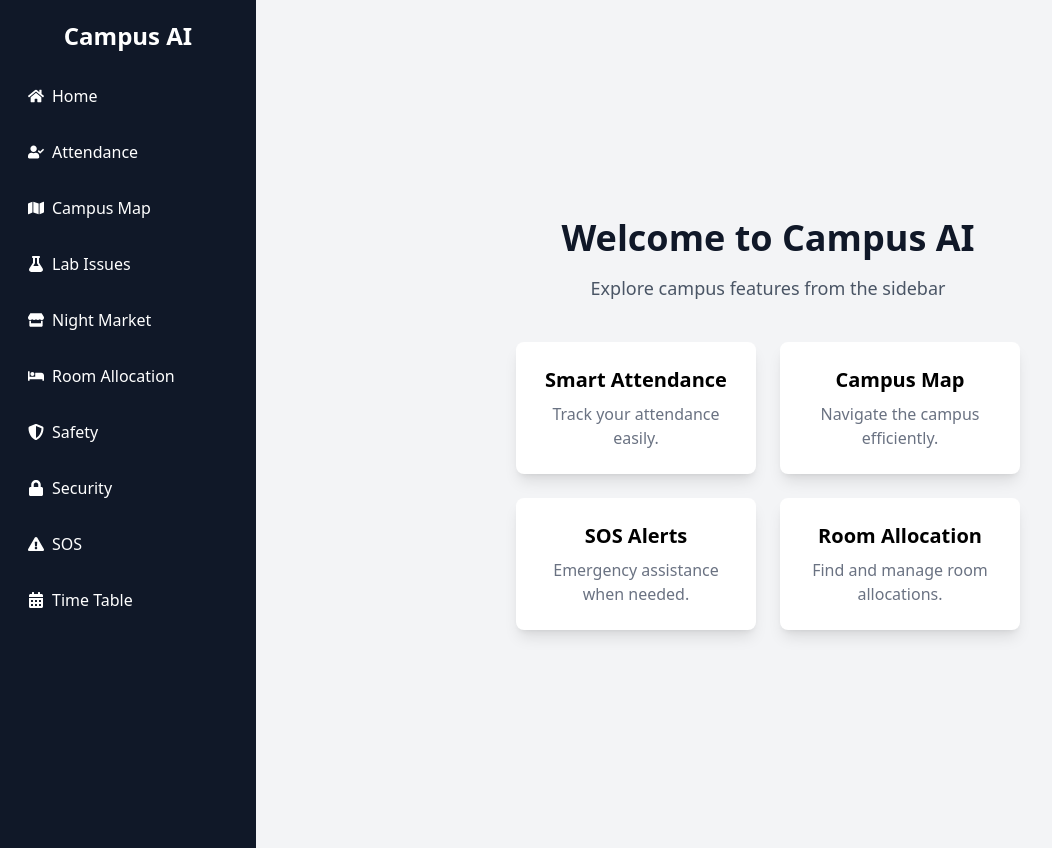
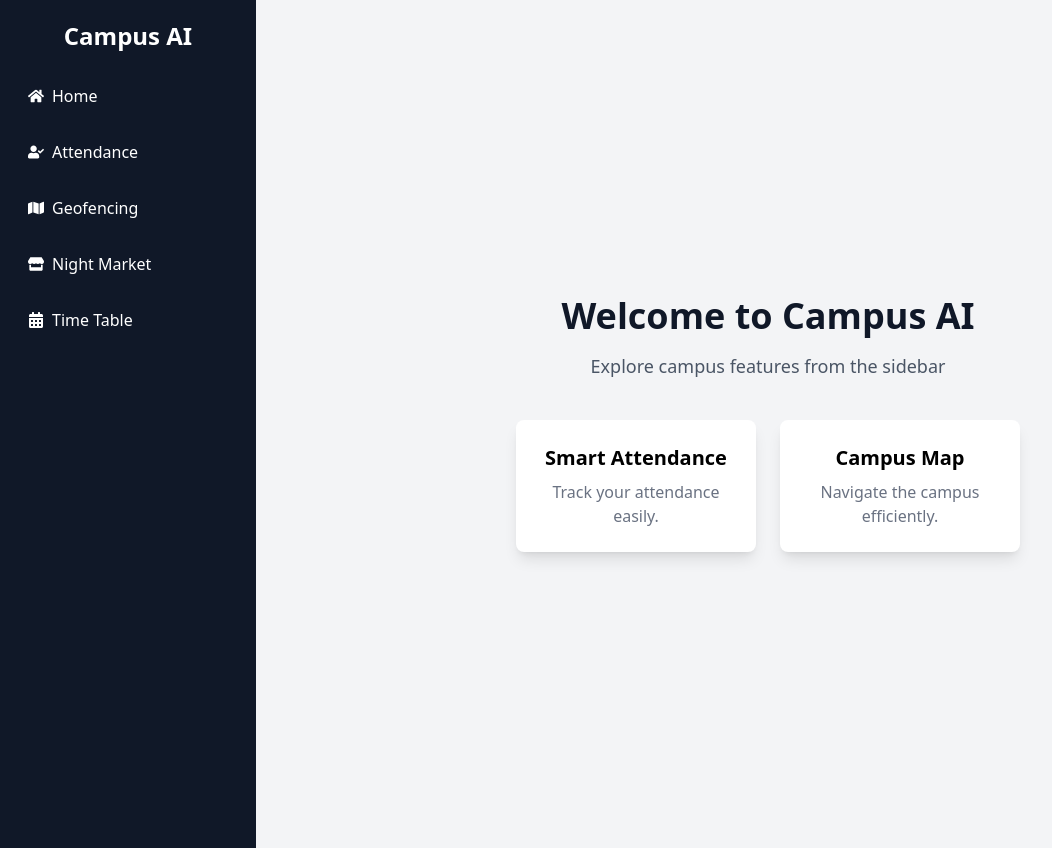
Before and after one commit to ParthAhuja4/CAMPUS-AI, a React (Vite) app in the folder FRONTEND/: page / in a window 1280 px wide. Shown: the whole page, without its empty margins (0-1052 px from the left). Built offline with nearby package versions, Linux system fonts and the light colour scheme; the HTML template or start-up script is replaced by a standard one.

Commit message:
Updated geofencing with college blocks and extra areas

```diff
--- a/FRONTEND/data/features.js
+++ b/FRONTEND/data/features.js
@@ -1,11 +1,38 @@
 export const features = [
-    { name: "Attendance", path: "/attendance", description: "Track attendance based on seating duration." },
-    { name: "Security", path: "/security", description: "Advanced security measures for the campus." },
-    { name: "SOS", path: "/sos", description: "Emergency SOS button for immediate help." },
-    { name: "Safety Precautions", path: "/safety", description: "Guidelines and alerts for safety measures." },
-    { name: "Lab Issues", path: "/lab-issues", description: "Report and manage lab-related problems." },
-    { name: "Time Table", path: "/timetable", description: "View and manage schedules efficiently." },
-    { name: "Room Allocation", path: "/room-allocation", description: "Manage and track classroom assignments." },
-    { name: "Campus Map", path: "/campus-map", description: "Interactive map to navigate the campus." },
-    { name: "Night Market", path: "/night-market", description: "Find and explore night market locations." }
-  ];
+  {
+    name: "Attendance",
+    path: "/attendance",
+    description: "Track attendance based on seating duration.",
+  },
+  {
+    name: "Security",
+    path: "/security",
+    description: "Advanced security measures for the campus.",
+  },
+  {
+    name: "SOS",
+    path: "/sos",
+    description: "Emergency SOS button for immediate help.",
+  },
+  {
+    name: "Safety Precautions",
+    path: "/safety",
+    description: "Guidelines and alerts for safety measures.",
+  },
+
+  {
+    name: "Time Table",
+    path: "/timetable",
+    description: "View and manage schedules efficiently.",
+  },
+  {
+    name: "Room Allocation",
+    path: "/room-allocation",
+    description: "Manage and track classroom assignments.",
+  },
+  {
+    name: "Night Market",
+    path: "/night-market",
+    description: "Find and explore night market locations.",
+  },
+];
--- a/FRONTEND/package.json
+++ b/FRONTEND/package.json
@@ -13,9 +13,11 @@
     "@tailwindcss/vite": "^4.0.14",
     "axios": "^1.8.3",
     "framer-motion": "^12.5.0",
+    "leaflet": "^1.9.4",
     "react": "^19.0.0",
     "react-dom": "^19.0.0",
     "react-icons": "^5.5.0",
+    "react-leaflet": "^5.0.0",
     "react-router-dom": "^7.3.0",
     "tailwindcss": "^4.0.14"
   },
--- a/FRONTEND/src/App.jsx
+++ b/FRONTEND/src/App.jsx
@@ -2,13 +2,10 @@ import { Routes, Route } from "react-router-dom";
 import Navbar from "./components/Navbar";
 import Home from "./pages/Home";
 import Attendance from "./pages/Attendance";
-import CampusMap from "./pages/CampusMap";
-import LabIssues from "./pages/LabIssues";
+import Geofencing from "./pages/Geofencing";
+
 import NightMarket from "./pages/NightMarket";
-import RoomAllocation from "./pages/RoomAllocation";
-import Safety from "./pages/Safety";
-import Security from "./pages/Security";
-import SOS from "./pages/SOS";
+
 import TimeTable from "./pages/TimeTable";
 import NotFound from "./pages/NotFound";
 
@@ -20,13 +17,9 @@ function App() {
         <Routes>
           <Route path="/" element={<Home />} />
           <Route path="/attendance" element={<Attendance />} />
-          <Route path="/campus-map" element={<CampusMap />} />
-          <Route path="/lab-issues" element={<LabIssues />} />
           <Route path="/night-market" element={<NightMarket />} />
-          <Route path="/room-allocation" element={<RoomAllocation />} />
-          <Route path="/safety" element={<Safety />} />
-          <Route path="/security" element={<Security />} />
-          <Route path="/sos" element={<SOS />} />
+          <Route path="/geofencing" element={<Geofencing />} />
+
           <Route path="/timetable" element={<TimeTable />} />
           <Route path="*" element={<NotFound />} />
         </Routes>
--- a/FRONTEND/src/components/Navbar.jsx
+++ b/FRONTEND/src/components/Navbar.jsx
@@ -1,21 +1,69 @@
 import { Link } from "react-router-dom";
-import { FaHome, FaUserCheck, FaMap, FaFlask, FaStore, FaBed, FaShieldAlt, FaLock, FaExclamationTriangle, FaCalendarAlt } from "react-icons/fa";
+import {
+  FaHome,
+  FaUserCheck,
+  FaMap,
+  FaFlask,
+  FaStore,
+  FaBed,
+  FaShieldAlt,
+  FaLock,
+  FaExclamationTriangle,
+  FaCalendarAlt,
+} from "react-icons/fa";
 
 function Navbar() {
   return (
     <nav className="w-64 min-h-screen bg-gray-900 text-white p-5 flex flex-col">
       <h1 className="text-2xl font-bold mb-6 text-center">Campus AI</h1>
       <ul className="space-y-4">
-        <li><Link to="/" className="flex items-center space-x-2 p-2 hover:bg-gray-700 rounded"><FaHome /><span>Home</span></Link></li>
-        <li><Link to="/attendance" className="flex items-center space-x-2 p-2 hover:bg-gray-700 rounded"><FaUserCheck /><span>Attendance</span></Link></li>
-        <li><Link to="/campus-map" className="flex items-center space-x-2 p-2 hover:bg-gray-700 rounded"><FaMap /><span>Campus Map</span></Link></li>
-        <li><Link to="/lab-issues" className="flex items-center space-x-2 p-2 hover:bg-gray-700 rounded"><FaFlask /><span>Lab Issues</span></Link></li>
-        <li><Link to="/night-market" className="flex items-center space-x-2 p-2 hover:bg-gray-700 rounded"><FaStore /><span>Night Market</span></Link></li>
-        <li><Link to="/room-allocation" className="flex items-center space-x-2 p-2 hover:bg-gray-700 rounded"><FaBed /><span>Room Allocation</span></Link></li>
-        <li><Link to="/safety" className="flex items-center space-x-2 p-2 hover:bg-gray-700 rounded"><FaShieldAlt /><span>Safety</span></Link></li>
-        <li><Link to="/security" className="flex items-center space-x-2 p-2 hover:bg-gray-700 rounded"><FaLock /><span>Security</span></Link></li>
-        <li><Link to="/sos" className="flex items-center space-x-2 p-2 hover:bg-gray-700 rounded"><FaExclamationTriangle /><span>SOS</span></Link></li>
-        <li><Link to="/timetable" className="flex items-center space-x-2 p-2 hover:bg-gray-700 rounded"><FaCalendarAlt /><span>Time Table</span></Link></li>
+        <li>
+          <Link
+            to="/"
+            className="flex items-center space-x-2 p-2 hover:bg-gray-700 rounded"
+          >
+            <FaHome />
+            <span>Home</span>
+          </Link>
+        </li>
+        <li>
+          <Link
+            to="/attendance"
+            className="flex items-center space-x-2 p-2 hover:bg-gray-700 rounded"
+          >
+            <FaUserCheck />
+            <span>Attendance</span>
+          </Link>
+        </li>
+        <li>
+          <Link
+            to="/Geofencing"
+            className="flex items-center space-x-2 p-2 hover:bg-gray-700 rounded"
+          >
+            <FaMap />
+            <span> Geofencing </span>
+          </Link>
+        </li>
+
+        <li>
+          <Link
+            to="/night-market"
+            className="flex items-center space-x-2 p-2 hover:bg-gray-700 rounded"
+          >
+            <FaStore />
+            <span>Night Market</span>
+          </Link>
+        </li>
+
+        <li>
+          <Link
+            to="/timetable"
+            className="flex items-center space-x-2 p-2 hover:bg-gray-700 rounded"
+          >
+            <FaCalendarAlt />
+            <span>Time Table</span>
+          </Link>
+        </li>
       </ul>
     </nav>
   );
--- a/FRONTEND/src/pages/CampusMap.jsx
+++ /dev/null
@@ -1,8 +0,0 @@
-function CampusMap() {
-    return (
-      <div className="flex items-center justify-center min-h-screen bg-gray-900 text-white">
-        <h1 className="text-4xl font-bold">Campus Map</h1>
-      </div>
-    );
-  }
-  export default CampusMap;
--- /dev/null
+++ b/FRONTEND/src/pages/Geofencing.jsx
@@ -0,0 +1,134 @@
+import React, { useState } from "react";
+import { MapContainer, TileLayer, Polygon, Marker, Popup } from "react-leaflet";
+import "leaflet/dist/leaflet.css";
+
+function Geofencing() {
+  // Define coordinates for college blocks and areas
+  const collegeBlocks = [
+    {
+      name: "Block A",
+      coordinates: [
+        [28.679206706142132, 77.26100582675096], // Entry point
+        [28.679197293515305, 77.26099509791594], // Exit point
+        [28.679210000000000, 77.26098500000000], // Additional point to form a polygon
+      ],
+    },
+    {
+      name: "Block C",
+      coordinates: [
+        [28.678495667350244, 77.26138725684625], // Entry point
+        [28.678429778497495, 77.26108819056988], // Exit point
+        [28.678450000000000, 77.26120000000000],
+      ],
+    },
+    {
+      name: "Canteen",
+      coordinates: [
+        [28.678800, 77.261600],
+        [28.678850, 77.261650],
+        [28.678820, 77.261550],
+      ],
+    },
+    {
+      name: "Main Ground",
+      coordinates: [
+        [28.678300, 77.262000],
+        [28.678350, 77.262050],
+        [28.678320, 77.261950],
+      ],
+    },
+    {
+      name: "Football Ground",
+      coordinates: [
+        [28.678000, 77.262500],
+        [28.678050, 77.262550],
+        [28.678020, 77.262450],
+      ],
+    },
+    {
+      name: "Parking Area",
+      coordinates: [
+        [28.677800, 77.260900],
+        [28.677850, 77.260950],
+        [28.677820, 77.260850],
+      ],
+    },
+  ];
+
+  const [userPosition, setUserPosition] = useState(null);
+  const [currentBlock, setCurrentBlock] = useState("Outside all blocks");
+
+  // Function to check if the user is inside a polygon
+  const isInsidePolygon = (point, polygon) => {
+    let x = point[0],
+      y = point[1];
+    let inside = false;
+    for (let i = 0, j = polygon.length - 1; i < polygon.length; j = i++) {
+      let xi = polygon[i][0],
+        yi = polygon[i][1];
+      let xj = polygon[j][0],
+        yj = polygon[j][1];
+      let intersect =
+        yi > y !== yj > y &&
+        x < ((xj - xi) * (y - yi)) / (yj - yi) + xi;
+      if (intersect) inside = !inside;
+    }
+    return inside;
+  };
+
+  const handleLocation = () => {
+    if (navigator.geolocation) {
+      navigator.geolocation.getCurrentPosition((pos) => {
+        const { latitude, longitude } = pos.coords;
+        const position = [latitude, longitude];
+        setUserPosition(position);
+
+        // Check which block the user is in
+        let foundBlock = "Outside all blocks";
+        for (const block of collegeBlocks) {
+          if (isInsidePolygon(position, block.coordinates)) {
+            foundBlock = block.name;
+            break;
+          }
+        }
+        setCurrentBlock(foundBlock);
+      });
+    } else {
+      alert("Geolocation is not supported by your browser.");
+    }
+  };
+
+  return (
+    <div>
+      <h1>College Geofencing</h1>
+      <button onClick={handleLocation}>Check My Location</button>
+      <p>You are currently: {currentBlock}</p>
+      <MapContainer
+        center={[28.678495667350244, 77.26138725684625]} // Centered near Block C
+        zoom={17} // Adjust zoom level to fit campus
+        style={{ height: "500px", width: "100%" }}
+      >
+        <TileLayer
+          url="https://{s}.tile.openstreetmap.org/{z}/{x}/{y}.png"
+          attribution='&copy; <a href="https://www.openstreetmap.org/copyright">OpenStreetMap</a> contributors'
+        />
+        {collegeBlocks.map((block, index) => (
+          <Polygon
+            key={index}
+            positions={block.coordinates}
+            pathOptions={{ color: "blue" }}
+          >
+            <Popup>{block.name}</Popup>
+          </Polygon>
+        ))}
+        {userPosition && (
+          <Marker position={userPosition}>
+            <Popup>Your Location</Popup>
+          </Marker>
+        )}
+      </MapContainer>
+    </div>
+  );
+}
+
+export default Geofencing;
--- a/FRONTEND/src/pages/Home.jsx
+++ b/FRONTEND/src/pages/Home.jsx
@@ -1,10 +1,14 @@
+import React from "react";
+import { Link } from "react-router-dom";
 import { motion } from "framer-motion";
 
 function Home() {
   return (
     <div className="flex flex-col items-center justify-center min-h-screen text-center">
       <h1 className="text-4xl font-bold text-gray-900">Welcome to Campus AI</h1>
-      <p className="mt-4 text-gray-600 text-lg">Explore campus features from the sidebar</p>
+      <p className="mt-4 text-gray-600 text-lg">
+        Explore campus features from the sidebar
+      </p>
 
       {/* Animated Feature Cards */}
       <div className="mt-10 grid grid-cols-2 gap-6">
@@ -26,23 +30,6 @@ function Home() {
           <p className="text-gray-500 mt-2">Navigate the campus efficiently.</p>
         </motion.div>
 
-        <motion.div
-          whileHover={{ scale: 1.1 }}
-          whileTap={{ scale: 0.9 }}
-          className="p-6 bg-white shadow-lg rounded-lg text-center w-60 cursor-pointer"
-        >
-          <h3 className="text-xl font-semibold">SOS Alerts</h3>
-          <p className="text-gray-500 mt-2">Emergency assistance when needed.</p>
-        </motion.div>
-
-        <motion.div
-          whileHover={{ scale: 1.1 }}
-          whileTap={{ scale: 0.9 }}
-          className="p-6 bg-white shadow-lg rounded-lg text-center w-60 cursor-pointer"
-        >
-          <h3 className="text-xl font-semibold">Room Allocation</h3>
-          <p className="text-gray-500 mt-2">Find and manage room allocations.</p>
-        </motion.div>
       </div>
     </div>
   );
--- a/FRONTEND/src/pages/LabIssues.jsx
+++ /dev/null
@@ -1,8 +0,0 @@
-function LabIssues() {
-    return (
-      <div className="flex items-center justify-center min-h-screen bg-gray-900 text-white">
-        <h1 className="text-4xl font-bold">Lab Issues</h1>
-      </div>
-    );
-  }
-  export default LabIssues;
--- a/FRONTEND/src/pages/RoomAllocation.jsx
+++ /dev/null
@@ -1,8 +0,0 @@
-function RoomAllocation() {
-    return (
-      <div className="flex items-center justify-center min-h-screen bg-gray-900 text-white">
-        <h1 className="text-4xl font-bold">Room Allocation</h1>
-      </div>
-    );
-  }
-  export default RoomAllocation;
--- a/FRONTEND/src/pages/SOS.jsx
+++ /dev/null
@@ -1,8 +0,0 @@
-function SOS() {
-    return (
-      <div className="flex items-center justify-center min-h-screen bg-gray-900 text-white">
-        <h1 className="text-4xl font-bold">SOS</h1>
-      </div>
-    );
-  }
-  export default SOS;
--- a/FRONTEND/src/pages/Security.jsx
+++ /dev/null
@@ -1,8 +0,0 @@
-function Security() {
-    return (
-      <div className="flex items-center justify-center min-h-screen bg-gray-900 text-white">
-        <h1 className="text-4xl font-bold">Security</h1>
-      </div>
-    );
-  }
-  export default Security;
```
Also changed, not shown: 1 other file (tests, documents, lock files or other folders).
